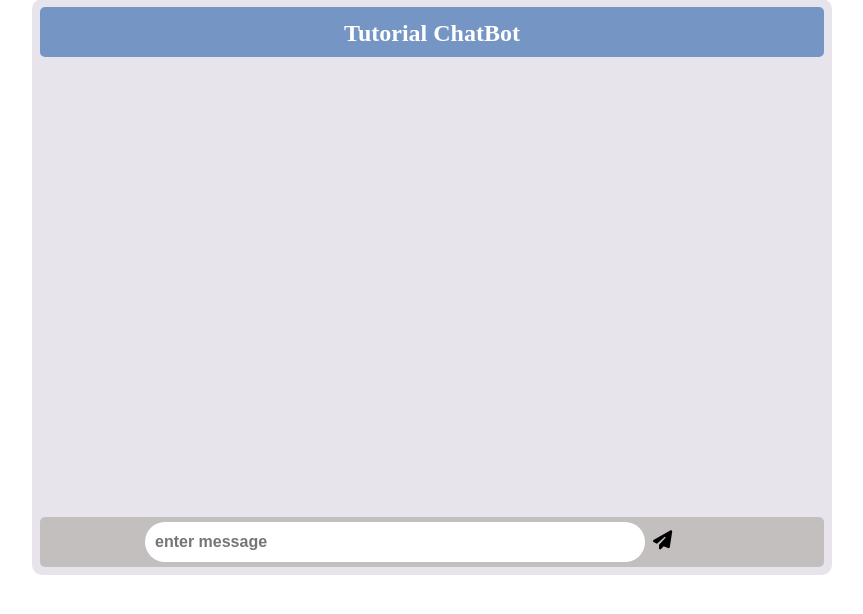
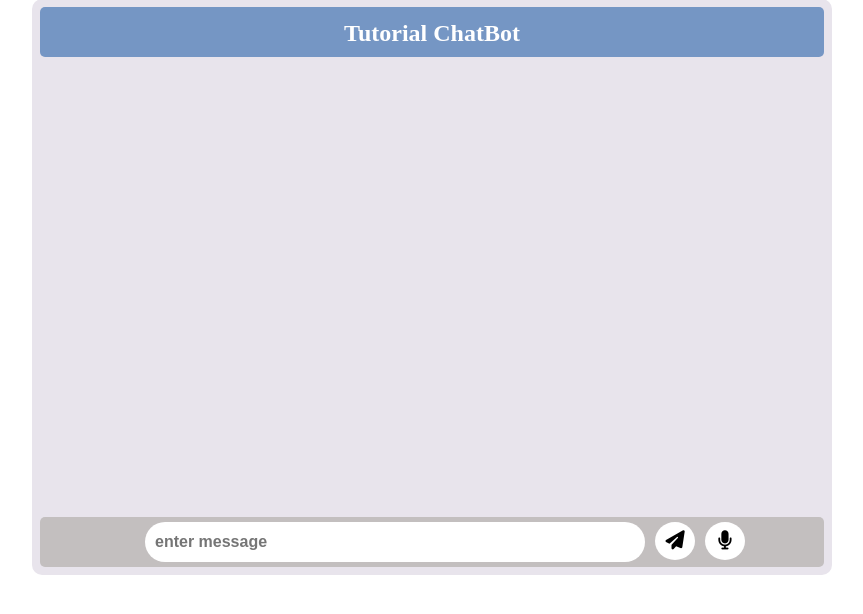
Before and after one commit to jagadeesh-dj/chatbot, a Django app: page / in a window 1280 px wide. Shown: the part 113-727 px from the top of the page, without its empty margins (208-1071 px from the left). Run offline with Django 4.2, Linux system fonts and the light colour scheme; parts of the project's set-up code (start-up, migrations or seed data) failed here and were passed over.

Commit message:
newfeatures

```diff
--- a/chatbot/views.py
+++ b/chatbot/views.py
@@ -8,14 +8,16 @@ from keras.models import load_model
 import json
 import random
 import tensorflow as tf
+import speech_recognition as sr
+
 
 model = load_model('model.h5')#deeplearning model
 intents = json.loads(open('data.json').read())#dataset
 words = pickle.load(open('texts.pkl', 'rb'))#patterns
 classes = pickle.load(open('labels.pkl', 'rb'))#tags
 
-nltk.download('punkt')
-nltk.download('wordnet')
+# nltk.download('punkt')
+# nltk.download('wordnet')
 
 lemmatizer = WordNetLemmatizer()
 
@@ -75,3 +77,26 @@ def bot(request):
     if request.method=='POST':
         message=request.POST.get('message')
     return render(request,'index.html')
+
+
+def speech(request):
+
+    # Initialize the recognizer
+    recognizer = sr.Recognizer()
+
+    # Record audio from a microphone
+    with sr.Microphone() as source:
+        print("Say something...")
+        audio = recognizer.listen(source)
+
+    # Use a speech-to-text API to convert the audio to text
+    try:
+        text = recognizer.recognize_google(audio)  # You can also use other APIs like recognize_bing or recognize_wit
+        print("You said: " + text)
+        if text!=None:
+            response=chatbot_response(text)
+            return JsonResponse({"res":response,"text":text})
+    except sr.UnknownValueError:
+        print("Sorry, I couldn't understand what you said.")
+    except sr.RequestError as e:
+        print("Error making the request; {0}".format(e))
--- a/project/urls.py
+++ b/project/urls.py
@@ -23,7 +23,8 @@ from  django.conf.urls.static import static #new
 urlpatterns = [
     path('admin/', admin.site.urls),
     path('',views.bot),
-    path('chatbot/<str:msg>/',views.res,name="chatbot")
+    path('chatbot/<str:msg>/',views.res,name="chatbot"),
+    path('speech/',views.speech,name='speech')
 ]
 if settings.DEBUG:
     urlpatterns += static(settings.MEDIA_URL, document_root = settings.MEDIA_ROOT)
--- a/static/style.css
+++ b/static/style.css
@@ -18,7 +18,7 @@
   scroll-behavior: smooth;
 
   height: 510px;
-  padding: 30px 20px 80px;
+  padding: 10px 20px 80px;
 }
 #messages::-webkit-scrollbar {
   display: none;
@@ -76,6 +76,19 @@ button{
 table{
     font-size: large;
   }
+#btn{
+  background-color: white;
+  border-radius: 50%;
+  margin-left: 10px;
+  width: 40px;
+
+}
+#btn2{
+  background-color: white;
+  border-radius: 50%;
+  margin-left: 10px;
+  width: 40px;
+}
 @media screen and (max-width: 500px){
   #container{
     width: 100%;
--- a/templates/index.html
+++ b/templates/index.html
@@ -33,38 +33,100 @@
             <div style="display: flex;text-align: center;">
               <div>
                 <input type="text" name="message" id="msg" placeholder="enter message">
-
               </div>
               <div>
                 <button id="btn"><i class="fa-solid fa-paper-plane"></i></button>
-
               </div>
-
+              <div>
+                <button id="btn2"><i class="fa-solid fa-microphone"></i></button>
+              </div>
             </div>
-
           </form>
         </div>
 
   </div>
 
+
   <script>
-
-    document.addEventListener("DOMContentLoaded",(e)=>{
+    function speech(){
       input=document.getElementById('msg')
       bot=document.getElementById('bot')
-      btn=document.querySelector('#btn')
       chatbot=document.getElementById('chatbot')
-      btn.addEventListener('click',(e)=>{
-        e.preventDefault()
-        if(input.value === ""){
+
+
+        // let input_val=input.value
+        // let tr=document.createElement('tr')
+        // let td=document.createElement('td')
+        // let small=document.createElement('small')
+        // tr.appendChild(td)
+        // tr.appendChild(small)
+        // chatbot.appendChild(tr)
+        // td.textContent=input_val
+        // let date=new Date()
+        // small.innerHTML=date.getHours()+":"+date.getMinutes()
+        // td.style.backgroundColor="lightblue"
+        // td.style.width='fit-content'
+        // td.style.padding="1rem 1rem"
+        // tr.style.float="right"
+        // tr.style.display='flex'
+        // small.style.marginLeft="10px"
+        // td.style.borderRadius="10px"
+        // scroll()
+        fetch('/speech/',{
+          method:'GET',
+        })
+        .then(res=>res.json())
+        .then(data=>{
+          console.log(data)
+          let trs=document.createElement('tr')
+          let tds=document.createElement('td')
+          let small=document.createElement('small')
+          trs.appendChild(tds)
+          trs.appendChild(small)
+          chatbot.appendChild(trs)
+          tds.textContent=data.text
+          let date=new Date()
+          small.innerHTML=date.getHours()+":"+date.getMinutes()
+          tds.style.backgroundColor="lightblue"
+          tds.style.width='fit-content'
+          tds.style.padding="1rem 1rem"
+          trs.style.float="right"
+          trs.style.display='flex'
+          small.style.marginLeft="10px"
+          tds.style.borderRadius="10px"
+          scroll()
+          let tr=document.createElement('tr')
+          let td=document.createElement('td')
+          tr.appendChild(td)
+          chatbot.appendChild(tr)
+          datas=data.res
+          td.textContent=datas
+          td.style.backgroundColor="lightgreen"
+          td.style.width='fit-content'
+          td.style.padding="1rem 1rem"
+          td.style.borderRadius="10px"
+          td.style.float="left"
+          td.style.marginTop="4px"
+          td.style.marginBottom="4px"
+
+          scroll()
+
+        })
+      }
+
+
+    function typingdata(){
+      input=document.getElementById('msg')
+      bot=document.getElementById('bot')
+      chatbot=document.getElementById('chatbot')
+
+      if(input.value === ""){
           return
         }
         else{
 
 
-        let store=window.localStorage
-        input_val=input.value
-        store.setItem("user",input_val)
+        let input_val=input.value
         let tr=document.createElement('tr')
         let td=document.createElement('td')
         let small=document.createElement('small')
@@ -106,11 +168,23 @@
         })
       }
         input.value=""
+    }
+    document.addEventListener("DOMContentLoaded",(e)=>{
+      btn=document.querySelector('#btn')
+      btn.addEventListener('click',(e)=>{
+        e.preventDefault()
+        console.log('typing')
+        typingdata()
       })
-
-
     });
-    console.log(window.localStorage.length)
+    document.addEventListener("DOMContentLoaded",(e)=>{
+      btn2=document.querySelector('#btn2')
+      btn2.addEventListener('click',(e)=>{
+        e.preventDefault()
+        console.log('speech')
+        speech()
+      })
+    });
 
     function scroll(){
       const scro=document.getElementById('messages')
```
